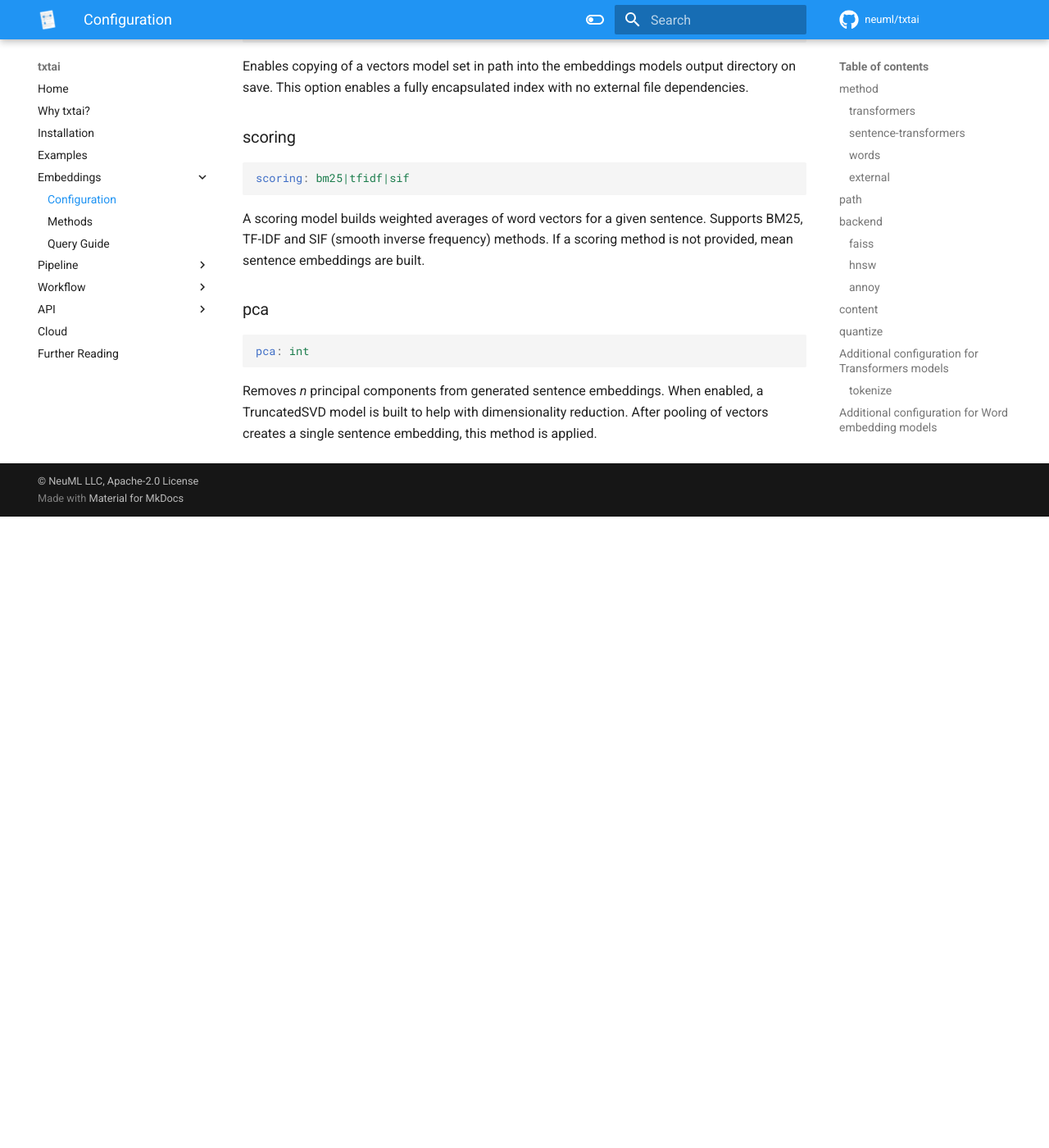
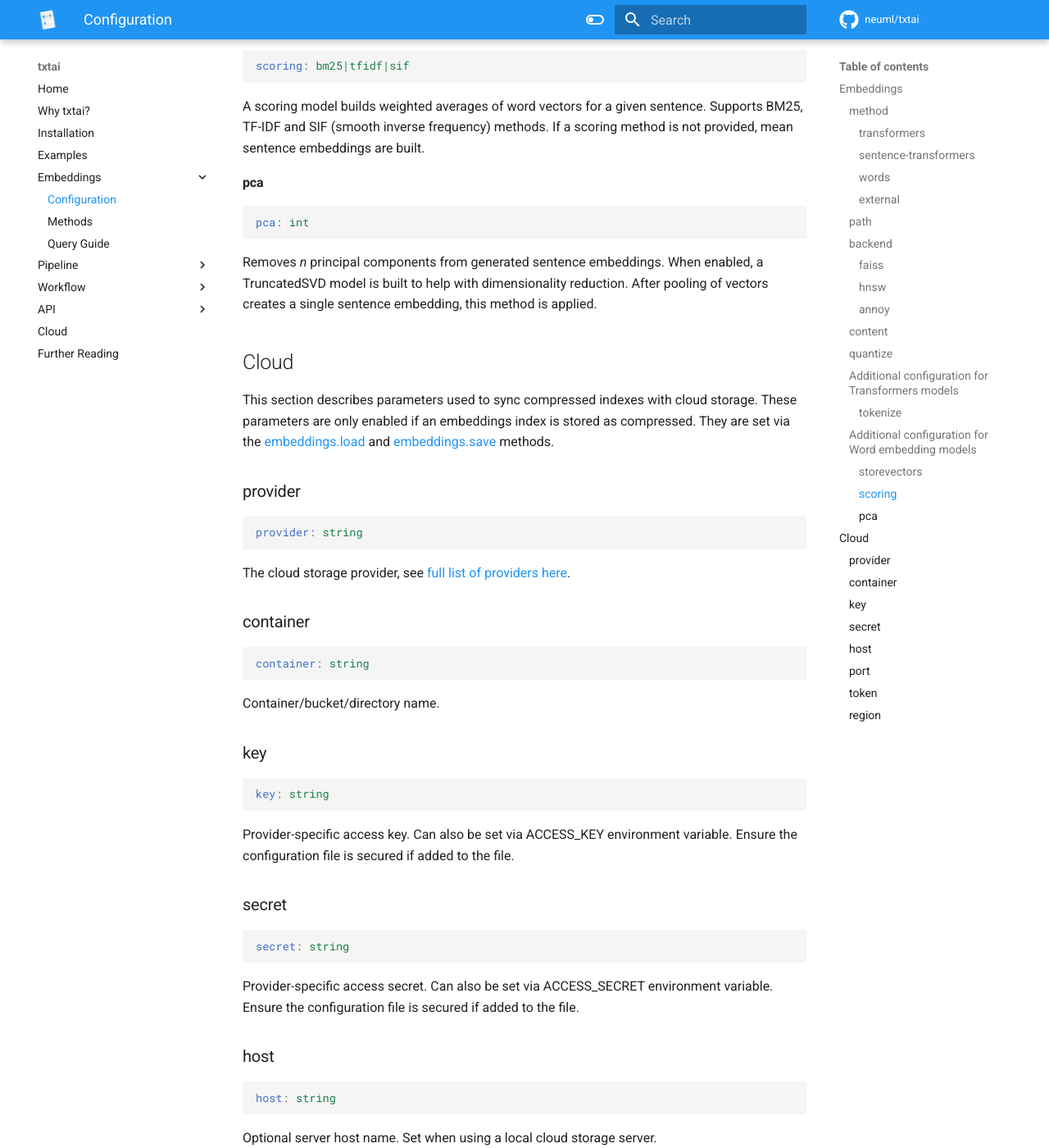
Before and after one commit to neuml/txtai, an MkDocs documentation site: the page built from docs/embeddings/configuration.md, in a window 1280 px wide and 1400 px high, scrolled down 3234 px. Shown: the whole window at 82% size. Built offline with MkDocs 1.6.1 and Material for MkDocs 9.7.7, drawn with Linux system fonts in a browser that asks for light colours; comment, search, counter and statistics services are not loaded; before the commit the page ends 3864 px from its top, so only the background shows below that; some of the changed text lies outside the part shown.

Commit message:
Update documentation

````diff
--- a/docs/embeddings/configuration.md
+++ b/docs/embeddings/configuration.md
@@ -1,32 +1,35 @@
 # Configuration
 
-## method
+## Embeddings
+This following describes available embeddings configuration. These parameters are set via the [Embeddings constructor](../methods#txtai.embeddings.base.Embeddings.__init__).
+
+### method
 ```yaml
 method: transformers|sentence-transformers|words|external
 ```
 
 Sentence embeddings method to use. Options listed below.
 
-### transformers
+#### transformers
 
 Builds sentence embeddings using a transformers model. While this can be any transformers model, it works best with
 [models trained](https://huggingface.co/models?pipeline_tag=sentence-similarity) to build sentence embeddings.
 
-### sentence-transformers
+#### sentence-transformers
 
 Same as transformers but loads models with the sentence-transformers library.
 
-### words
+#### words
 
 Builds sentence embeddings using a word embeddings model.
 
-### external
+#### external
 
 Sentence embeddings are loaded via an external model or API. Requires setting the `transform` parameter to a function that translates data into vectors.
 
 The method is inferred using the _path_, if not provided. sentence-transformers and words require the [similarity](../../install/#similarity) extras package to be installed.
 
-## path
+### path
 ```yaml
 path: string
 ```
@@ -34,7 +37,7 @@ path: string
 Sets the path for a vectors model. When using a transformers/sentence-transformers model, this can be any model on the
 [Hugging Face Model Hub](https://huggingface.co/models) or a local file path. Otherwise, it must be a local file path to a word embeddings model.
 
-## backend
+### backend
 ```yaml
 backend: faiss|hnsw|annoy
 ```
@@ -44,7 +47,7 @@ Approximate Nearest Neighbor (ANN) index backend for storing generated sentence
 
 Backend-specific settings are set with a corresponding configuration object having the same name as the backend (i.e. annoy, faiss, or hnsw). None of these are required and are set to defaults if omitted.
 
-### faiss
+#### faiss
 ```yaml
 faiss:
     components: Comma separated list of components - defaults to "Flat" for small
@@ -61,7 +64,7 @@ See the following Faiss documentation links for more information.
 - [Index Factory](https://github.com/facebookresearch/faiss/wiki/The-index-factory)
 - [Search Tuning](https://github.com/facebookresearch/faiss/wiki/Faster-search)
 
-### hnsw
+#### hnsw
 ```yaml
 hnsw:
     efconstruction:  ef_construction param for init_index (int) - defaults to 200
@@ -72,7 +75,7 @@ hnsw:
 
 See [Hnswlib documentation](https://github.com/nmslib/hnswlib/blob/master/ALGO_PARAMS.md) for more information on these parameters.
 
-### annoy
+#### annoy
 ```yaml
 annoy:
     ntrees: number of trees (int) - defaults to 10
@@ -81,14 +84,14 @@ annoy:
 
 See [Annoy documentation](https://github.com/spotify/annoy#full-python-api) for more information on these parameters. Note that annoy indexes can not be modified after creation, upserts/deletes and other modifications are not supported.
 
-## content
+### content
 ```yaml
 content: string|boolean
 ```
 
 Enables content storage. When true, the default content storage engine will be used. Otherwise, the string must specify the supported content storage engine to use.
 
-## quantize
+### quantize
 ```yaml
 quantize: boolean
 ```
@@ -96,9 +99,9 @@ quantize: boolean
 Enables quanitization of generated sentence embeddings. If the index backend supports it, sentence embeddings will be stored with 8-bit precision vs 32-bit.
 Only Faiss currently supports quantization.
 
-## Additional configuration for Transformers models
+### Additional configuration for Transformers models
 
-### tokenize
+#### tokenize
 ```yaml
 tokenize: boolean
 ```
@@ -106,29 +109,89 @@ tokenize: boolean
 Enables string tokenization (defaults to false). This method applies tokenization rules that only work with English language text and may increase the quality of
 English language sentence embeddings in some situations.
 
-## Additional configuration for Word embedding models
+### Additional configuration for Word embedding models
 
 Word embeddings provide a good tradeoff of performance to functionality for a similarity search system. With that being said, Transformers models are making great progress in scaling performance down to smaller models and are the preferred vector backend in txtai for most cases.
 
 Word embeddings models require the [similarity](../../install/#similarity) extras package to be installed.
 
-### storevectors
+#### storevectors
 ```yaml
 storevectors: boolean
 ```
 
 Enables copying of a vectors model set in path into the embeddings models output directory on save. This option enables a fully encapsulated index with no external file dependencies.
 
-### scoring
+#### scoring
 ```yaml
 scoring: bm25|tfidf|sif
 ```
 
 A scoring model builds weighted averages of word vectors for a given sentence. Supports BM25, TF-IDF and SIF (smooth inverse frequency) methods. If a scoring method is not provided, mean sentence embeddings are built.
 
-### pca
+#### pca
 ```yaml
 pca: int
 ```
 
 Removes _n_ principal components from generated sentence embeddings. When enabled, a TruncatedSVD model is built to help with dimensionality reduction. After pooling of vectors creates a single sentence embedding, this method is applied.
+
+## Cloud
+
+This section describes parameters used to sync compressed indexes with cloud storage. These parameters are only enabled if an embeddings index is stored as compressed. They are set via the [embeddings.load](../methods/#txtai.embeddings.base.Embeddings.load) and [embeddings.save](../methods/#txtai.embeddings.base.Embeddings.save) methods.
+
+### provider
+```yaml
+provider: string
+```
+
+The cloud storage provider, see [full list of providers here](https://libcloud.readthedocs.io/en/stable/storage/supported_providers.html).
+
+### container
+```yaml
+container: string
+```
+
+Container/bucket/directory name.
+
+### key
+```yaml
+key: string
+```
+
+Provider-specific access key. Can also be set via ACCESS_KEY environment variable. Ensure the configuration file is secured if added to the file.
+
+### secret
+```yaml
+secret: string
+```
+
+Provider-specific access secret. Can also be set via ACCESS_SECRET environment variable. Ensure the configuration file is secured if added to the file.
+
+### host
+```yaml
+host: string
+```
+
+Optional server host name. Set when using a local cloud storage server.
+
+### port
+```yaml
+port: int
+```
+
+Optional server port. Set when using a local cloud storage server.
+
+### token
+```yaml
+token: string
+```
+
+Optional temporary session token
+
+### region
+```yaml
+region: string
+```
+
+Optional parameter to specify the storage region, provider-specific.
````
Also changed, not shown: docs/api/configuration.md (+4 -1 lines), docs/cloud.md (+62 -1 lines), docs/install.md (+8 -0 lines), 2 other files.
